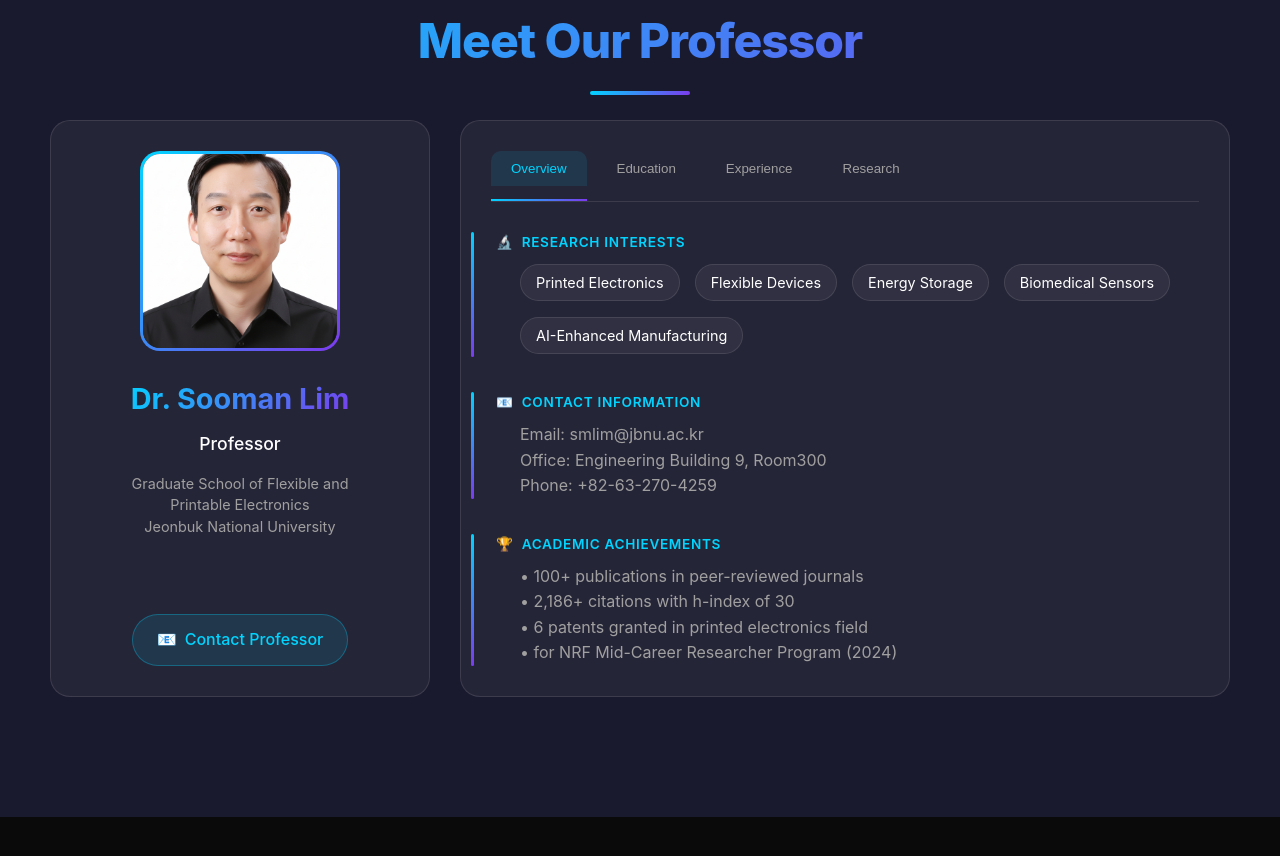
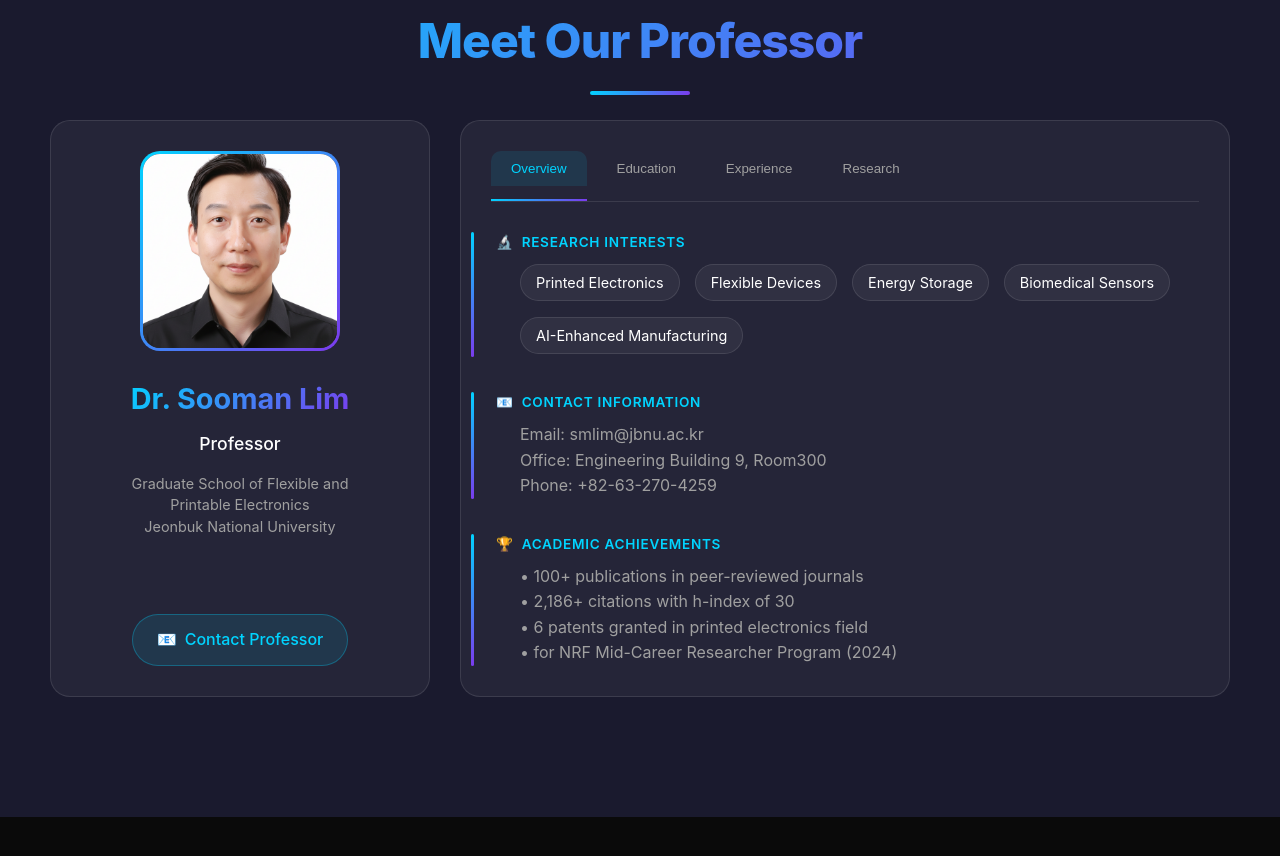
Before and after one commit to isac8058/ppel-lab, a plain HTML site: page index.html in a window 1280 px wide. Shown: the part 2669-3525 px from the top of the page. Drawn offline with Linux system fonts and the light colour scheme.

Commit message:
Update index.html

```diff
--- a/index.html
+++ b/index.html
@@ -778,7 +778,7 @@ background: linear-gradient(180deg, var(--accent-blue), var(--accent-purple));
     width: 100%;
     height: 100%;
     object-fit: cover;
-    object-position: center 70%;
+    object-position: center 40%;
     display: block;
 }
 
```
